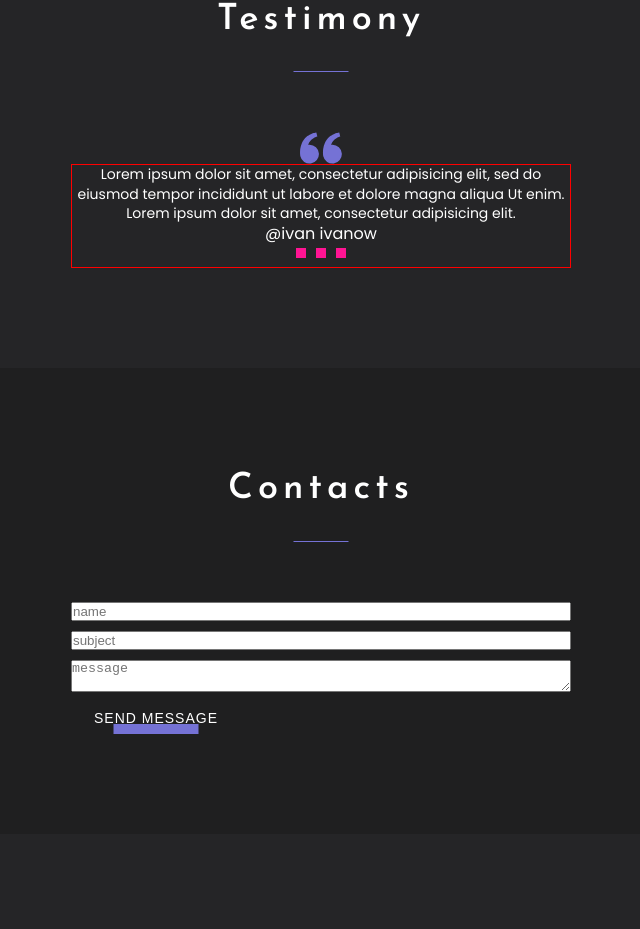
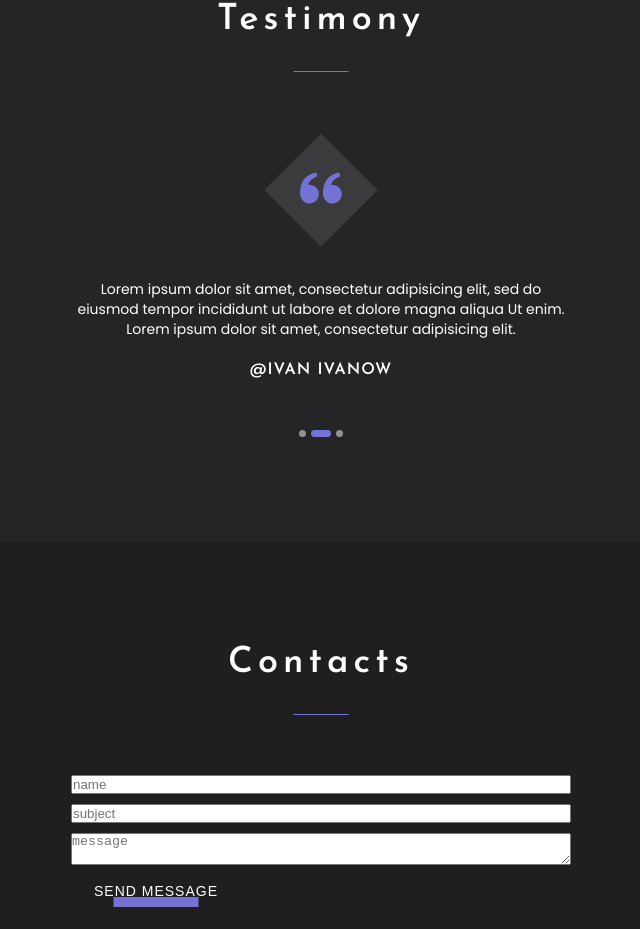
Before and after one commit to Yelkira/StyledPortfolio, a React app: page / in a window 1280 px wide. Shown: the part 2759-3688 px from the top of the page, without its empty margins (319-959 px from the left). Built offline with nearby package versions, Linux system fonts and the light colour scheme.

Commit message:
styling testimony component

```diff
--- a/src/components/slider/slider.tsx
+++ b/src/components/slider/slider.tsx
@@ -1,5 +1,6 @@
 import React from 'react';
 import styled from "styled-components";
+import {theme} from "../../styles/Theme";
 import {FlexContainer} from "../FlexContainer";
 
 export const Slider = () => {
@@ -15,7 +16,7 @@
             </FlexContainer>
             <Pagination>
                 <span></span>
-                <span></span>
+                <span className='active'></span>
                 <span></span>
             </Pagination>
         </StyledSlider>
@@ -23,7 +24,6 @@
 };
 const StyledSlider = styled.div`
   max-width: 500px;
-  border: 1px solid red;
   display: flex;
   flex-direction: column;
   align-items: center;
@@ -33,14 +33,29 @@
 `
 const Text = styled.p``
 
-const Name = styled.span``
+const Name = styled.span`
+font-family: 'Josefin Sans', sans-serif;
+  font-weight: 600;
+  font-size: 16px;
+  letter-spacing: 1px;
+  text-transform: uppercase;
+  margin: 22px 0 42px;
+  display: inline-block;
+`
 
 const Pagination = styled.div`
 span{
   display: inline-block;
-  width: 10px;
-  height: 10px;
-  margin: 5px;
-  background-color: deeppink;
+  width: 7px;
+  height: 7px;
+  border-radius: 20px;
+  background-color: rgba(255,255,255, 0.5);
+  &+span{
+    margin-left: 5px;
+  }
+  &.active{
+     background-color: ${theme.colors.accentColor};
+    width: 20px;
+  }
 }
 `
--- a/src/layout/sections/skills/skill/Skill.tsx
+++ b/src/layout/sections/skills/skill/Skill.tsx
@@ -28,7 +28,7 @@
   width: 380px;
   padding: 62px 20px 40px;
 `
-const IconWrapper = styled.div`
+export const IconWrapper = styled.div`
   position: relative;
   z-index: 1;
 
--- a/src/layout/sections/testimony/Testimony.tsx
+++ b/src/layout/sections/testimony/Testimony.tsx
@@ -4,13 +4,16 @@
 import {FlexContainer} from "../../../components/FlexContainer";
 import {SectionTitle} from "../../../components/SectionTitle";
 import {Slider} from "../../../components/slider/slider";
+import {IconWrapper} from "../skills/skill/Skill";
 
 export const Testimony = () => {
     return (
         <StyledTestimony>
             <SectionTitle>Testimony</SectionTitle>
             <FlexContainer direction={'column'} align={'center'}>
-                <QuotesIcon/>
+                <IconWrapper>
+                    <QuotesIcon/>
+                </IconWrapper>
                 <Slider/>
             </FlexContainer>
         </StyledTestimony>
@@ -20,4 +23,8 @@
 const StyledTestimony = styled.section`
   background-color: #6a9bf5;
   min-height: 50vh;
+
+  ${IconWrapper}{
+    margin: 40px 0 72px;
+  }
 `
```
